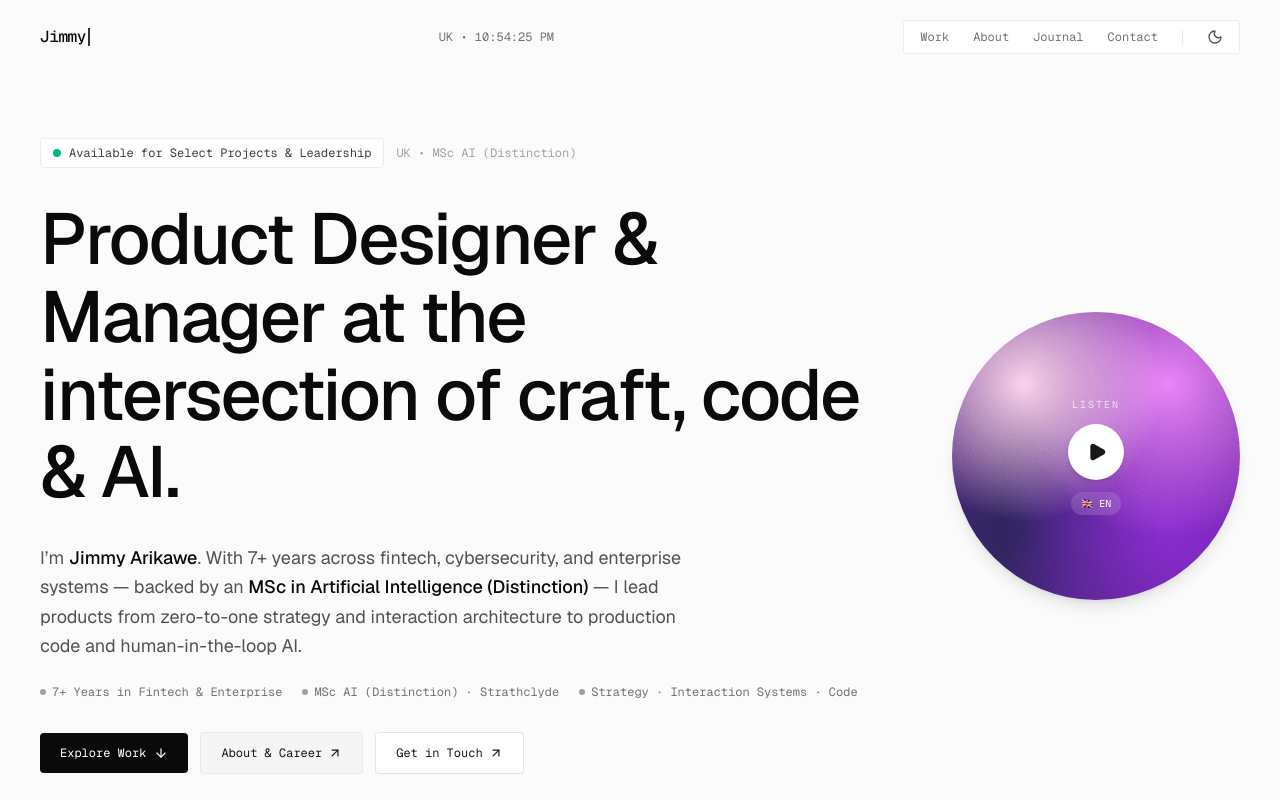
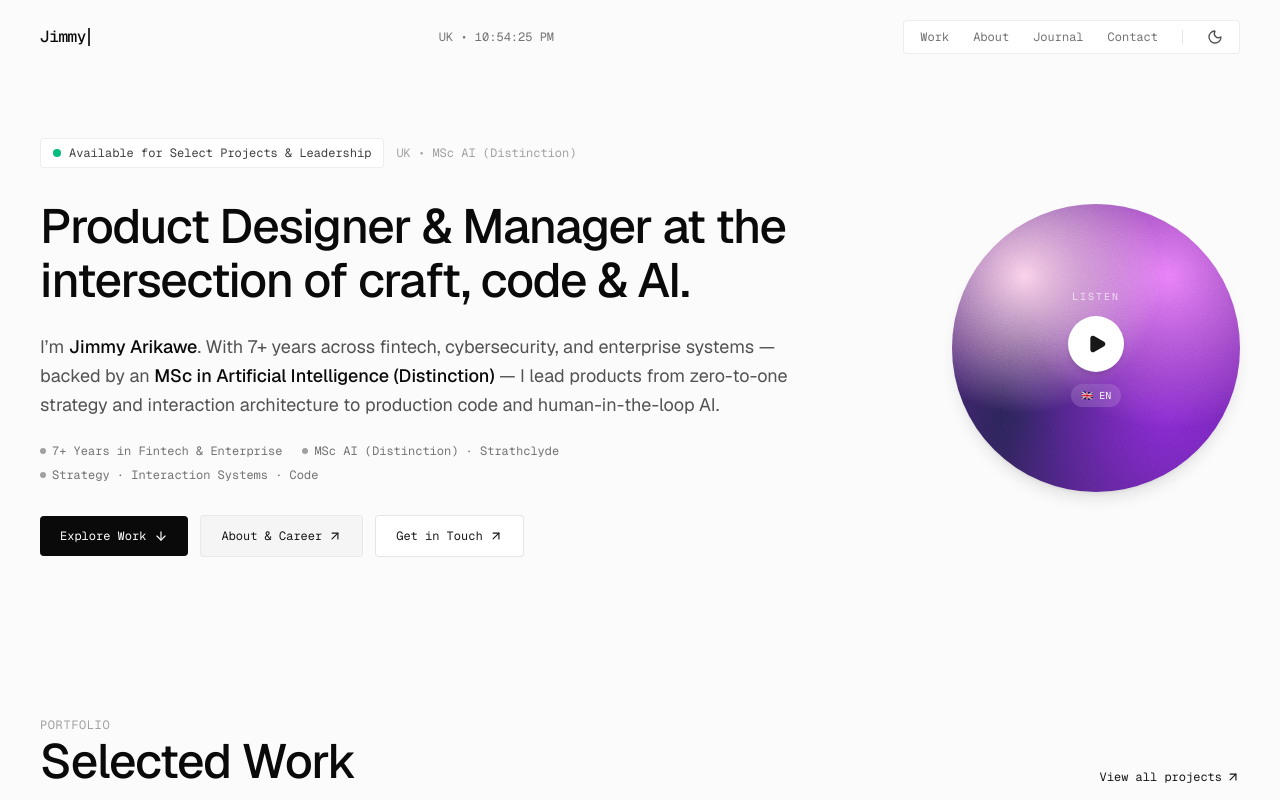
Before and after one commit to jimmyarikawe/portfolio, a Next.js app: page / in a window 1280 px wide. Shown: the top 800 px of the page. Built offline with nearby package versions, Linux system fonts and the light colour scheme.

Commit message:
style: reduce hero title size and align subtitle width with title

```diff
--- a/src/app/page.tsx
+++ b/src/app/page.tsx
@@ -55,11 +55,12 @@ export default function HomePage() {
             </span>
           </motion.div>
 
+          <div className="space-y-6 max-w-3xl">
             <motion.h1
               initial={{ opacity: 0, y: 20 }}
               animate={{ opacity: 1, y: 0 }}
               transition={{ duration: 0.7, delay: 0.1, ease: [0.16, 1, 0.3, 1] }}
-            className="text-4xl sm:text-5xl md:text-6xl lg:text-7xl font-medium tracking-tight text-neutral-950 dark:text-white leading-[1.08]"
+              className="text-3xl sm:text-4xl md:text-5xl font-medium tracking-tight text-neutral-950 dark:text-white leading-[1.12]"
             >
               Product Designer & Manager at the intersection of craft, code & AI.
             </motion.h1>
@@ -70,7 +71,7 @@ export default function HomePage() {
               transition={{ duration: 0.7, delay: 0.2, ease: [0.16, 1, 0.3, 1] }}
               className="space-y-6"
             >
-            <p className="text-base sm:text-lg text-neutral-600 dark:text-neutral-300 leading-relaxed max-w-2xl">
+              <p className="text-base sm:text-lg text-neutral-600 dark:text-neutral-300 leading-relaxed">
                 I’m <strong className="text-neutral-950 dark:text-white font-medium">Jimmy Arikawe</strong>. With 7+ years across fintech, cybersecurity, and enterprise systems — backed by an <span className="text-neutral-950 dark:text-white font-medium">MSc in Artificial Intelligence (Distinction)</span> — I lead products from zero-to-one strategy and interaction architecture to production code and human-in-the-loop AI.
               </p>
 
@@ -115,6 +116,7 @@ export default function HomePage() {
               </Link>
             </div>
           </motion.div>
+        </div>
       </div>
 
         {/* Right: Interactive holographic badge — ~1/5 of the viewport width on desktop */}
```
Lines whose indentation alone changed are shown as unchanged.
